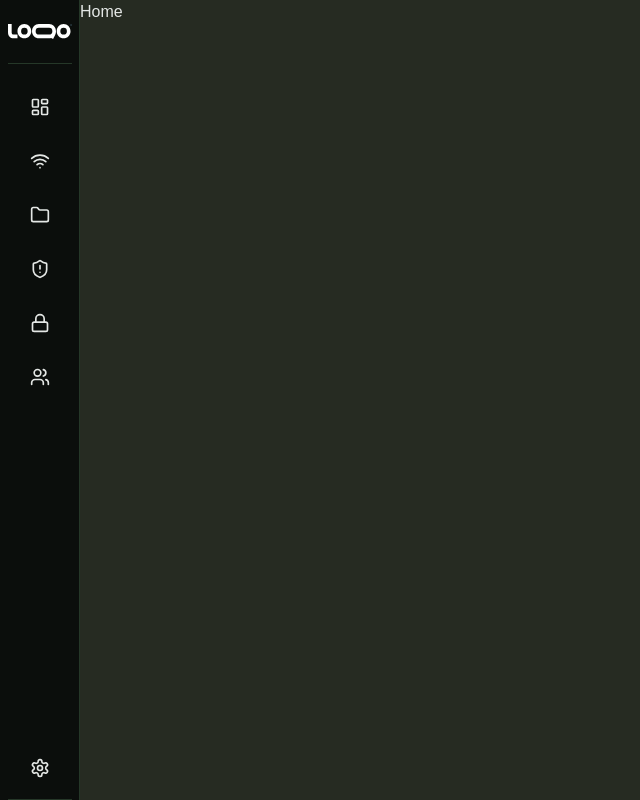
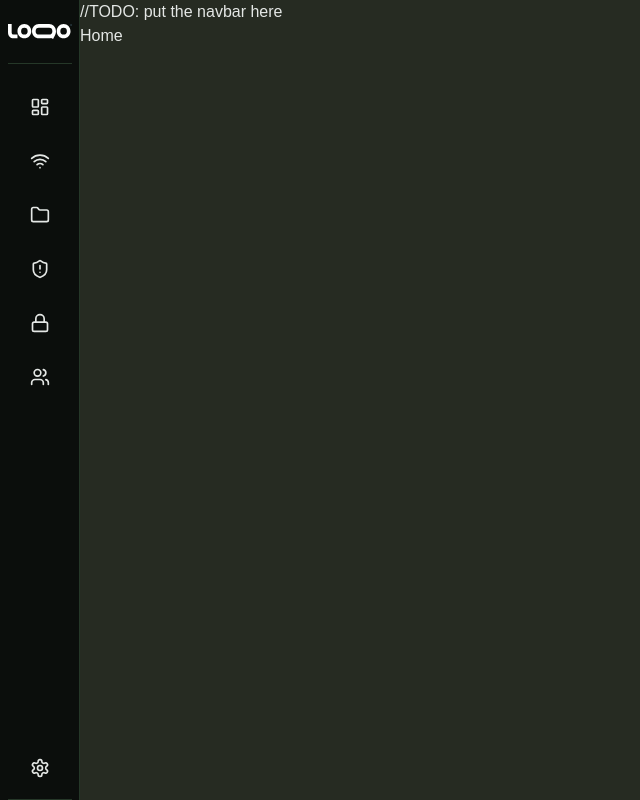
Before and after one commit to prahenstark/project_network, a Next.js app: page / in a window 1280 px wide. Shown: the whole page, without its empty margins (0-640 px from the left). Built offline with nearby package versions, Linux system fonts and the light colour scheme.

Commit message:
todo added

```diff
--- a/src/app/(dashboard)/layout.js
+++ b/src/app/(dashboard)/layout.js
@@ -6,6 +6,7 @@ export default function DashboardLayout({children}) {
     <main className="flex h-svh bg-muted">
       <Sidebar />
       <div className="content flex-1 overflow-y-scroll">
+        //TODO: put the navbar here
         {children}
       </div>
     </main>
```
